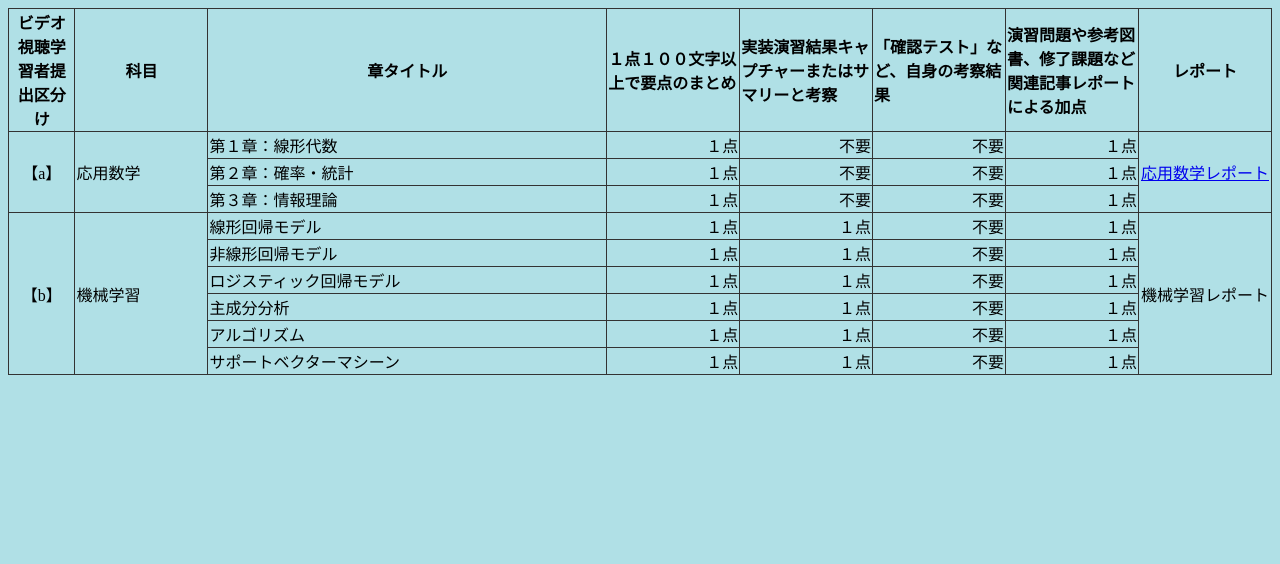
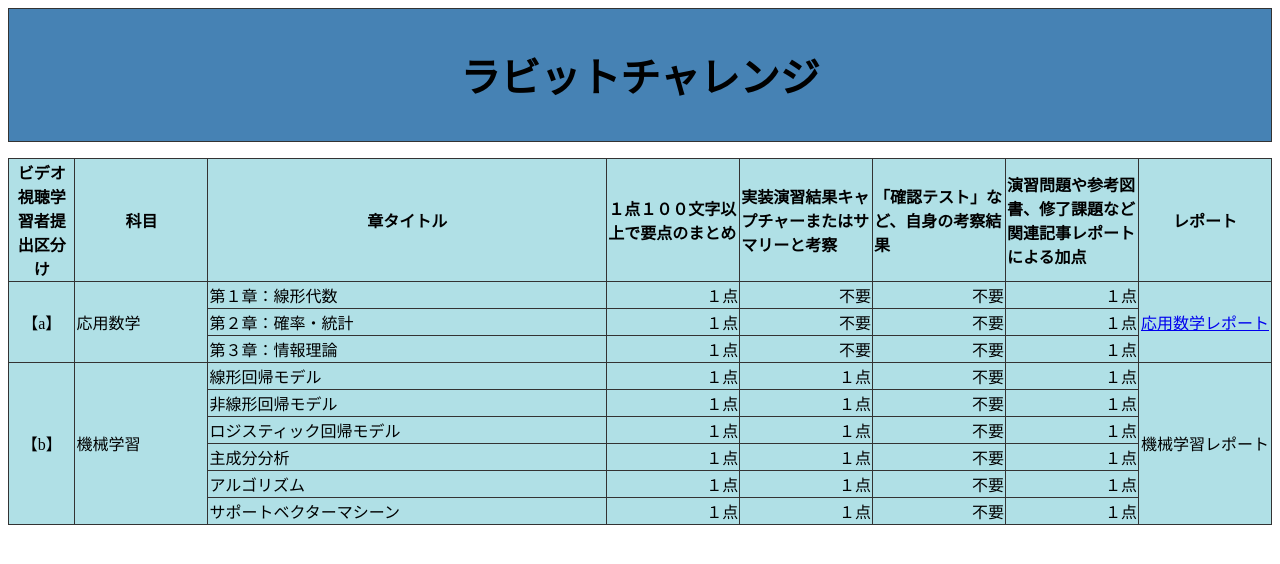
Before and after one commit to ontheroad2021/RabbitChallenge, a plain HTML site: page index.html in a window 1280 px wide. Drawn offline with Linux system fonts and the light colour scheme.

Commit message:
Two files are changed.

```diff
--- a/index.html
+++ b/index.html
@@ -2,12 +2,12 @@
 <html>
 <head>
 <style>
-body {background-color: powderblue;}
-h1   {color: blue;}
-p    {color: red;}
-
+body {
+	background-color: white;
+}
 table {
 	border-collapse: collapse;
+	background-color: powderblue;
 }
 th, td {
 	border: 1px solid #333;
@@ -15,12 +15,24 @@ th, td {
 td {
 	text-align: center;
 }
+.header {
+	padding: 10px;
+	text-align: center;
+	background:steelblue;
+	color: black;
+	font-size: 20px;
+	border: 1px solid #333;
+}
 .left { display: table-cell; text-align: left; }
 .right { display: table-cell; text-align: right; }
 </style>
 </head>
 
 <body>
+	<div class="header">
+		<h1>ラビットチャレンジ</h1>
+	</div>
+	<p></p>
 	<table>
 		<tr>
 			<th width="5%">ビデオ視聴学習者提出区分け</th>
```
Also changed, not shown: AppliedMathematics.html (+16 -4 lines). Lines whose indentation alone changed are shown as unchanged.
